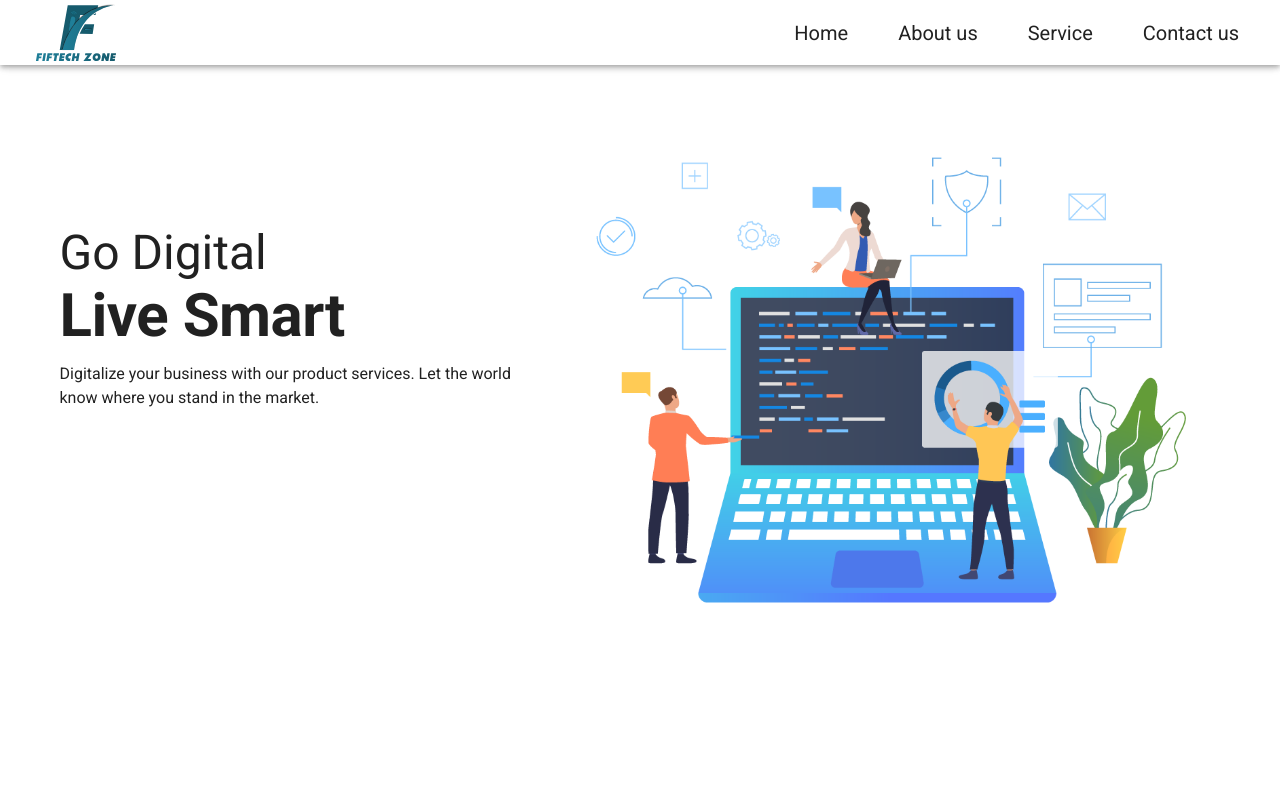
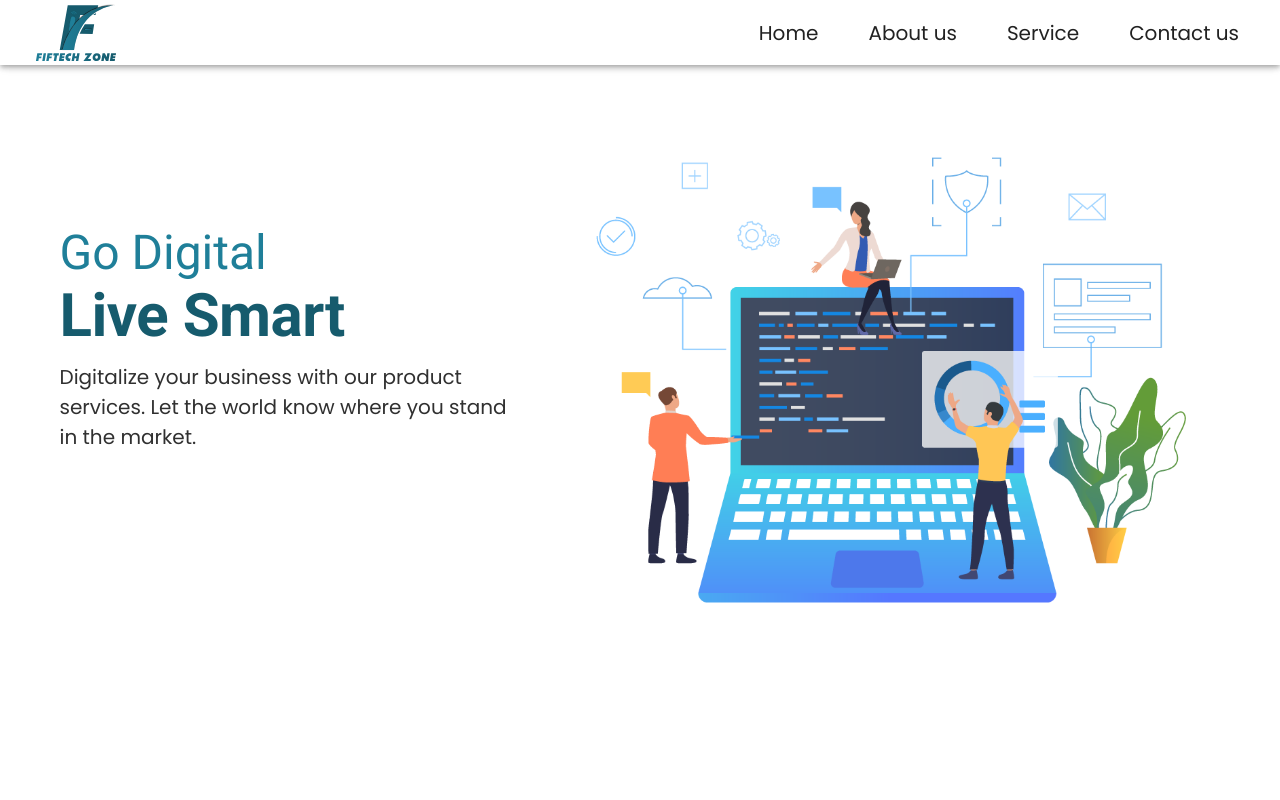
Before and after one commit to pashupatisah112/fiftechzone, a Nuxt app: page / in a window 1280 px wide. Shown: the top 800 px of the page. Built offline with nearby package versions, Linux system fonts and the light colour scheme.

Commit message:
font add

```diff
--- /dev/null
+++ b/assets/style.css
@@ -0,0 +1,40 @@
+@font-face {
+    font-family: "Poppins";
+    src: url('~/assets/poppins/Poppins-Regular.ttf');
+  }
+
+  p,.v-btn,.v-list-item-title,h1,.menu-link,.v-application{
+    font-family: 'Poppins', sans-serif !important;
+
+}
+.title1{
+    font-size: 80px;
+    font-weight: 600;
+    color: #303030;
+}
+.title2{
+    font-size: 60px;
+    font-weight: 500;
+    color: #303030;
+}
+.para-text{
+    font-size: 20px;
+    color: #303030;
+}
+.para-text2{
+    font-size: 14px;
+    color: #545454;
+}
+.head1{
+    font-size: 40px;
+    font-weight: 600;
+    color:#165B6D;
+}
+.head2{
+    font-weight: 20px;
+    font-weight: 500;
+    color:#1F7F99;
+}
+.border{
+    border:1px solid black;
+}
--- a/assets/variables.scss
+++ b/assets/variables.scss
@@ -1,38 +1 @@
 // Ref: https://github.com/nuxt-community/vuetify-module#customvariables
-@import url('https://fonts.googleapis.com/css2?family=Poppins&display=swap');
-@import url(//db.onlinewebfonts.com/c/0a6ee448d1bd65c56f6cf256a7c6f20a?family=Bahnschrift);
-p{
-    font-family: 'Poppins', sans-serif;
-
-}
-.title1{
-    font-size: 80px;
-    font-weight: 600;
-    color: #303030;
-}
-.title2{
-    font-size: 60px;
-    font-weight: 500;
-    color: #303030;
-}
-.para-text{
-    font-size: 20px;
-    color: #303030;
-}
-.para-text2{
-    font-size: 14px;
-    color: #545454;
-}
-.head1{
-    font-size: 40px;
-    font-weight: 600;
-    color:#165B6D;
-}
-.head2{
-    font-weight: 20px;
-    font-weight: 500;
-    color:#1F7F99;
-}
-.border{
-    border:1px solid black;
-}
--- a/layouts/default.vue
+++ b/layouts/default.vue
@@ -23,3 +23,6 @@ export default {
     }
 }
 </script>
+<style lang="css">
+@import url('~/assets/style.css');
+</style>
```
Also changed, not shown: assets/poppins/Poppins-Regular.ttf (added).
